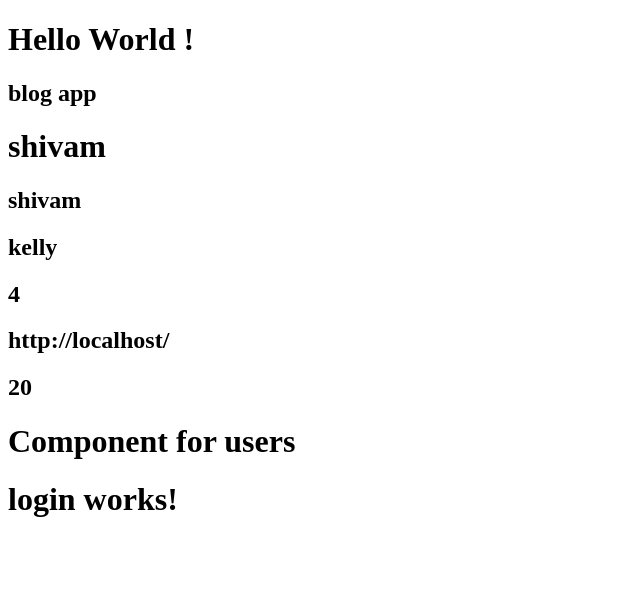
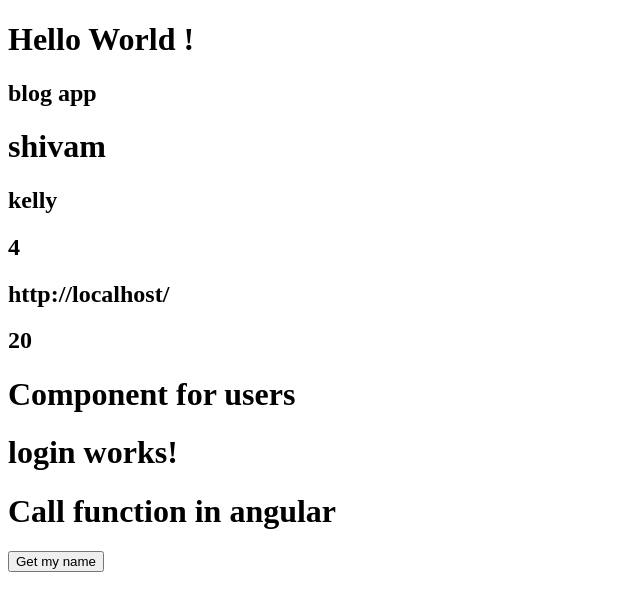
Before and after one commit to shivamvora/Angular-demo, an Angular app in the folder blog/: page / in a window 1280 px wide. Shown: the top 610 px of the page, without its empty margins (0-640 px from the left). Built offline with nearby package versions, Linux system fonts and the light colour scheme.

Commit message:
function

```diff
--- a/blog/src/app/app.component.html
+++ b/blog/src/app/app.component.html
@@ -8,3 +8,6 @@
 <h2>{{10+10}}</h2>
 
 <app-user-list></app-user-list>
+
+<h1>Call function in angular</h1>
+<button (click)="getName()">Get my name</button>
--- a/blog/src/app/app.component.ts
+++ b/blog/src/app/app.component.ts
@@ -9,7 +9,7 @@ export class AppComponent {
   appName = 'blog app';
   name="shivam";
 getName(){
-    return this.name
+    alert("shivam vora");
   }
   obj = {
     name:'kelly',
```
